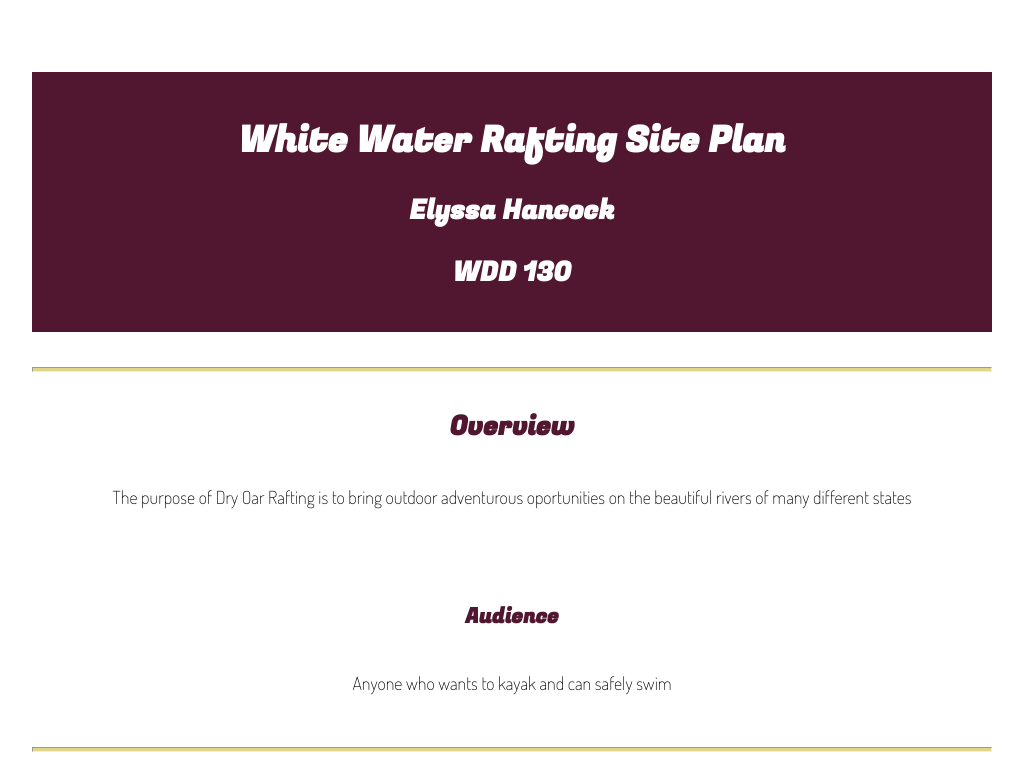
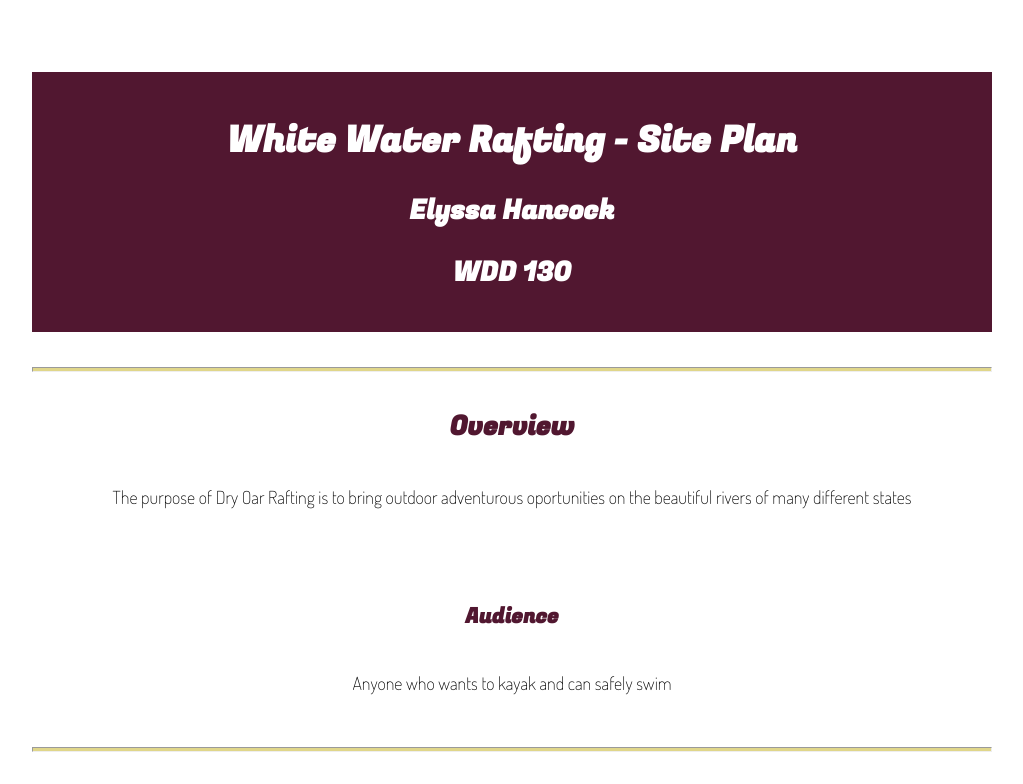
Before and after one commit to elyssahancock/WWR, a plain HTML site: page site-plan-rafting.html in a window 1280 px wide. Shown: the top 784 px of the page, without its empty margins (128-1151 px from the left). Drawn offline with Linux system fonts and the light colour scheme.

Commit message:
site plan assignment

```diff
--- a/site-plan-rafting.html
+++ b/site-plan-rafting.html
@@ -10,7 +10,7 @@
 
 <body>
   <header>
-    <h1>White Water Rafting Site Plan</h1>
+    <h1>White Water Rafting - Site Plan</h1>
     <h2>Elyssa Hancock</h2>
     <h2>WDD 130</h2>
     <!-- In the header above, add the name of your site, your name and class number. For example if you are in section 3 you would put WDD 130-03 -->
```
